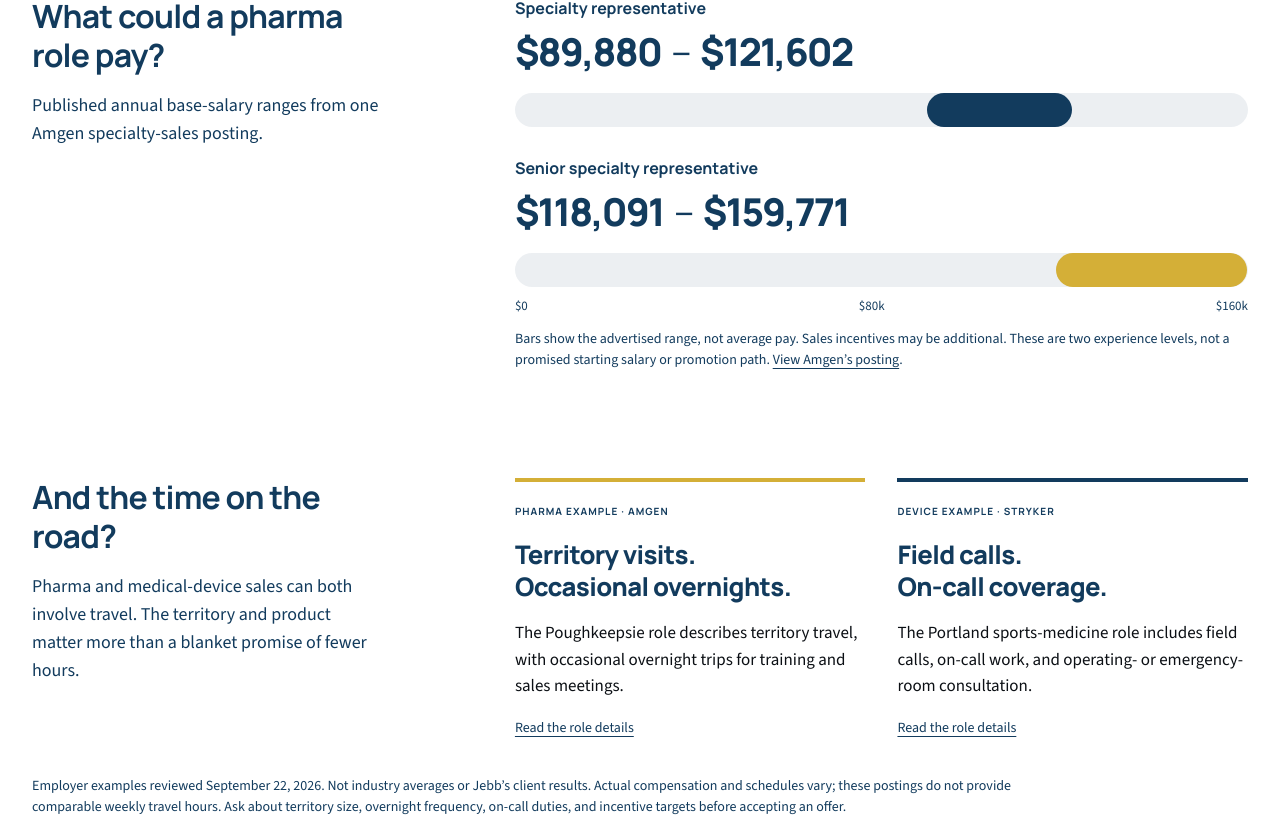
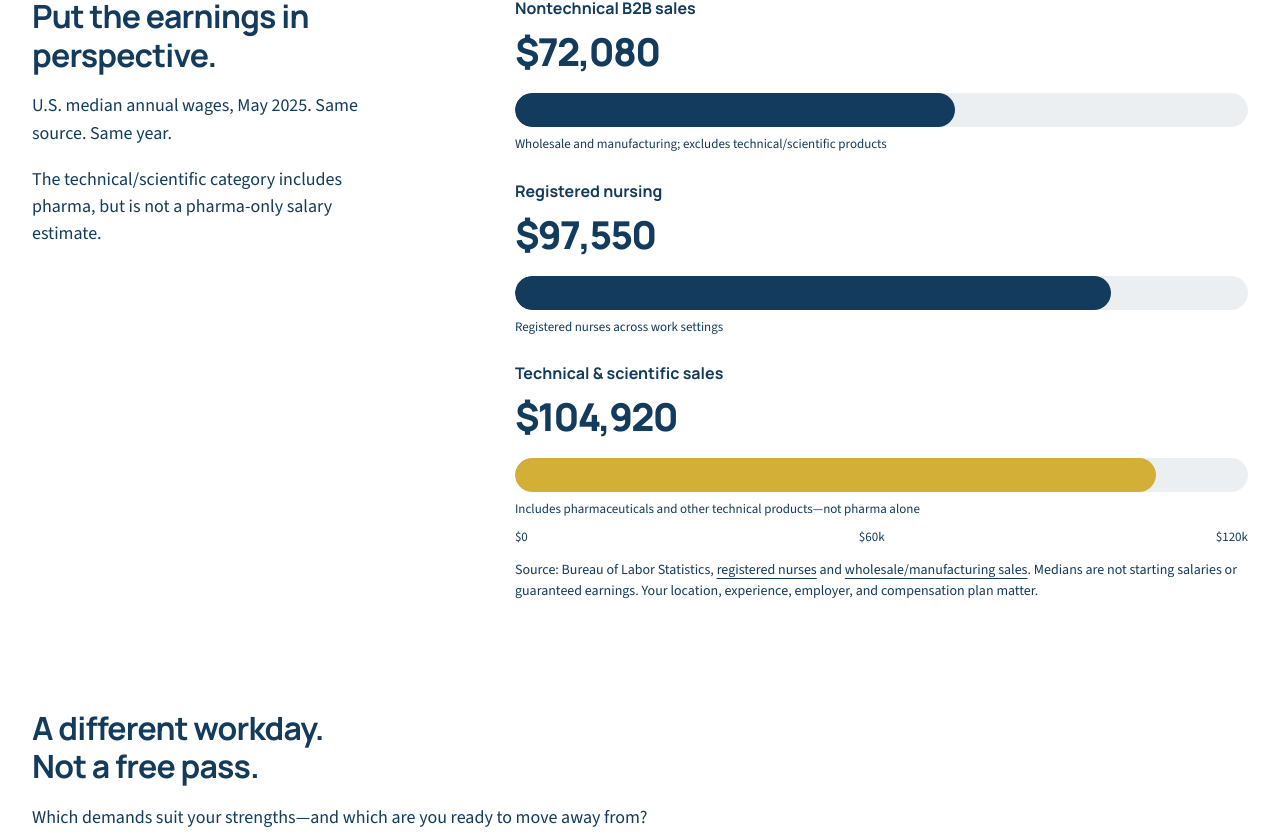
Before and after one commit to shaneemoret/jebb-pharmacoach-website, a React (Vite) app: page / in a window 1280 px wide. Shown: the part 2504-3340 px from the top of the page. Built offline with nearby package versions, Linux system fonts and the light colour scheme.

Commit message:
Compare nursing and traditional sales earnings and demands

```diff
--- a/src/CareerComparison.jsx
+++ b/src/CareerComparison.jsx
@@ -1,37 +1,41 @@
 const pharmaSource = "https://careers.amgen.com/en/job/new-york/specialty-representative-senior-specialty-representive-respiratory-biologic-poughkeepsie-ny/87/97936512208";
-const deviceSource = "https://stryker.wd1.myworkdayjobs.com/StrykerCareers/job/Portland-Oregon/Sports-Medicine---Sales-Representative---Portland--OR_R565817";
-const salaryRanges = [
-  { name: "Specialty representative", low: 89880, high: 121602 },
-  { name: "Senior specialty representative", low: 118091, high: 159771 },
+const nursingSource = "https://www.bls.gov/ooh/healthcare/registered-nurses.htm";
+const salesSource = "https://www.bls.gov/ooh/sales/wholesale-and-manufacturing-sales-representatives.htm";
+const salaries = [
+  { name: "Nontechnical B2B sales", detail: "Wholesale and manufacturing; excludes technical/scientific products", value: 72080 },
+  { name: "Registered nursing", detail: "Registered nurses across work settings", value: 97550 },
+  { name: "Technical & scientific sales", detail: "Includes pharmaceuticals and other technical products—not pharma alone", value: 104920 },
 ];
 const money = value => new Intl.NumberFormat("en-US", { style: "currency", currency: "USD", maximumFractionDigits: 0 }).format(value);
 
 export default function CareerComparison() {
   return <section id="career-potential" className="career-comparison section-pad" aria-labelledby="career-potential-title">
     <div className="career-comparison__heading">
-      <p className="eyebrow">Earnings. Travel. Your next move.</p>
-      <h2 id="career-potential-title">A bigger opportunity.<br />A schedule that fits your life.</h2>
-      <p className="lead">Look beyond the job title. Compare the pay, the territory, and what your workweek would actually look like.</p>
+      <p className="eyebrow">Compare your next move</p>
+      <h2 id="career-potential-title">Compare the paycheck.<br />And what the job asks of you.</h2>
+      <p className="lead">Coming from nursing or another sales role? Consider both the earning opportunity and the day-to-day work before making the move into pharma.</p>
     </div>
     <div className="earnings-chart">
-      <div className="earnings-chart__intro"><h3>What could a pharma role pay?</h3><p>Published annual base-salary ranges from one Amgen specialty-sales posting.</p></div>
+      <div className="earnings-chart__intro"><h3>Put the earnings in perspective.</h3><p>U.S. median annual wages, May 2025. Same source. Same year.</p><p className="comparison-note">The technical/scientific category includes pharma, but is not a pharma-only salary estimate.</p></div>
       <div className="earnings-chart__ranges">
-        {salaryRanges.map((range, index) => <div className={`salary-range salary-range--${index}`} key={range.name}>
-          <h4>{range.name}</h4>
-          <p className="salary-range__value">{money(range.low)}<span>–</span>{money(range.high)}</p>
-          <div className="salary-range__track" aria-hidden="true"><div style={{ left: `${range.low / 160000 * 100}%`, width: `${(range.high - range.low) / 160000 * 100}%` }} /></div>
+        {salaries.map((salary, index) => <div className={`salary-range salary-median salary-median--${index}`} key={salary.name}>
+          <h4>{salary.name}</h4>
+          <p className="salary-range__value">{money(salary.value)}</p>
+          <div className="salary-range__track" aria-hidden="true"><div style={{ left: 0, width: `${salary.value / 120000 * 100}%` }} /></div>
+          <p className="salary-median__detail">{salary.detail}</p>
         </div>)}
-        <div className="earnings-chart__axis" aria-hidden="true"><span>$0</span><span>$80k</span><span>$160k</span></div>
-        <p className="comparison-note">Bars show the advertised range, not average pay. Sales incentives may be additional. These are two experience levels, not a promised starting salary or promotion path. <a href={pharmaSource}>View Amgen’s posting</a>.</p>
+        <div className="earnings-chart__axis" aria-hidden="true"><span>$0</span><span>$60k</span><span>$120k</span></div>
+        <p className="comparison-note">Source: Bureau of Labor Statistics, <a href={nursingSource}>registered nurses</a> and <a href={salesSource}>wholesale/manufacturing sales</a>. Medians are not starting salaries or guaranteed earnings. Your location, experience, employer, and compensation plan matter.</p>
       </div>
     </div>
     <div className="schedule-comparison">
-      <div className="schedule-comparison__intro"><h3>And the time on the road?</h3><p>Pharma and medical-device sales can both involve travel. The territory and product matter more than a blanket promise of fewer hours.</p></div>
-      <div className="schedule-comparison__examples">
-        <article><p className="eyebrow">Pharma example · Amgen</p><h4>Territory visits.<br />Occasional overnights.</h4><p>The Poughkeepsie role describes territory travel, with occasional overnight trips for training and sales meetings.</p><a href={pharmaSource}>Read the role details</a></article>
-        <article><p className="eyebrow">Device example · Stryker</p><h4>Field calls.<br />On-call coverage.</h4><p>The Portland sports-medicine role includes field calls, on-call work, and operating- or emergency-room consultation.</p><a href={deviceSource}>Read the role details</a></article>
+      <div className="schedule-comparison__intro"><h3>A different workday.<br />Not a free pass.</h3><p>Which demands suit your strengths—and which are you ready to move away from?</p></div>
+      <div className="schedule-comparison__examples schedule-comparison__examples--three">
+        <article><p className="eyebrow">Nursing</p><h4>Patient care.<br />Physical demands.</h4><p>Bedside work can mean lifting patients, prolonged standing, and nights, weekends, or holidays. Office and school nursing can have more regular hours.</p><a href={nursingSource}>Nursing work environment</a></article>
+        <article><p className="eyebrow">Traditional B2B sales</p><h4>Prospecting.<br />Quota pressure.</h4><p>Customer acquisition, sales targets, and territory travel. Many wholesale/manufacturing reps work more than 40 hours a week.</p><a href={salesSource}>Sales work environment</a></article>
+        <article><p className="eyebrow">Pharma sales example</p><h4>Clinical conversations.<br />Territory ownership.</h4><p>Amgen’s specialty role combines provider relationships, performance targets, and territory travel, including occasional overnight training and meetings.</p><a href={pharmaSource}>Example pharma role</a></article>
       </div>
     </div>
-    <p className="comparison-note comparison-note--footer">Employer examples reviewed September 22, 2026. Not industry averages or Jebb’s client results. Actual compensation and schedules vary; these postings do not provide comparable weekly travel hours. Ask about territory size, overnight frequency, on-call duties, and incentive targets before accepting an offer.</p>
+    <p className="comparison-note comparison-note--footer">Sources reviewed September 22, 2026. This is career context, not Jebb’s client results. A move into pharma does not guarantee higher pay, fewer hours, or less stress. Compare actual offers, benefits, territories, and schedules before deciding.</p>
   </section>;
 }
--- a/src/styles.css
+++ b/src/styles.css
@@ -128,6 +128,12 @@ p { line-height: 1.55; }
 .salary-range__track { position: relative; height: 34px; border-radius: 999px; background: rgba(18,59,93,.08); overflow: hidden; }
 .salary-range__track > div { position: absolute; height: 100%; border-radius: inherit; background: var(--navy); }
 .salary-range--1 { margin-top: 30px; }
+.salary-median + .salary-median { margin-top: 26px; }
+.salary-median--2 .salary-range__track > div { background: var(--gold); }
+.salary-median__detail { margin: 8px 0 0; color: var(--navy); font-size: 13px; line-height: 1.4; }
+.schedule-comparison:has(.schedule-comparison__examples--three) { grid-template-columns: 1fr; }
+.schedule-comparison__examples.schedule-comparison__examples--three { grid-template-columns: repeat(3,minmax(0,1fr)); }
+.schedule-comparison:has(.schedule-comparison__examples--three) .schedule-comparison__intro p { max-width: 700px; }
 .salary-range--1 .salary-range__track > div { background: var(--gold); }
 .earnings-chart__axis { display: flex; justify-content: space-between; margin-top: 10px; color: var(--navy); font-size: 13px; }
 .comparison-note { font-size: 14px; line-height: 1.5; color: var(--navy); }
@@ -142,6 +148,7 @@ p { line-height: 1.55; }
 .schedule-comparison__examples a { color: var(--navy); font-size: 14px; }
 .comparison-note--footer { max-width: 1000px; margin: 38px 0 0; }
 @media (max-width: 760px) {
+  .schedule-comparison__examples.schedule-comparison__examples--three { grid-template-columns: 1fr; }
   .earnings-chart, .schedule-comparison { grid-template-columns: 1fr; gap: 24px; margin-top: 36px; }
   .earnings-chart__intro p, .schedule-comparison__intro p { max-width: none; }
   .salary-range__value { font-size: clamp(24px,6.7vw,40px); }
```
Also changed, not shown: public/assets/source/ASSET-SOURCES.md (+5 -1 lines).
